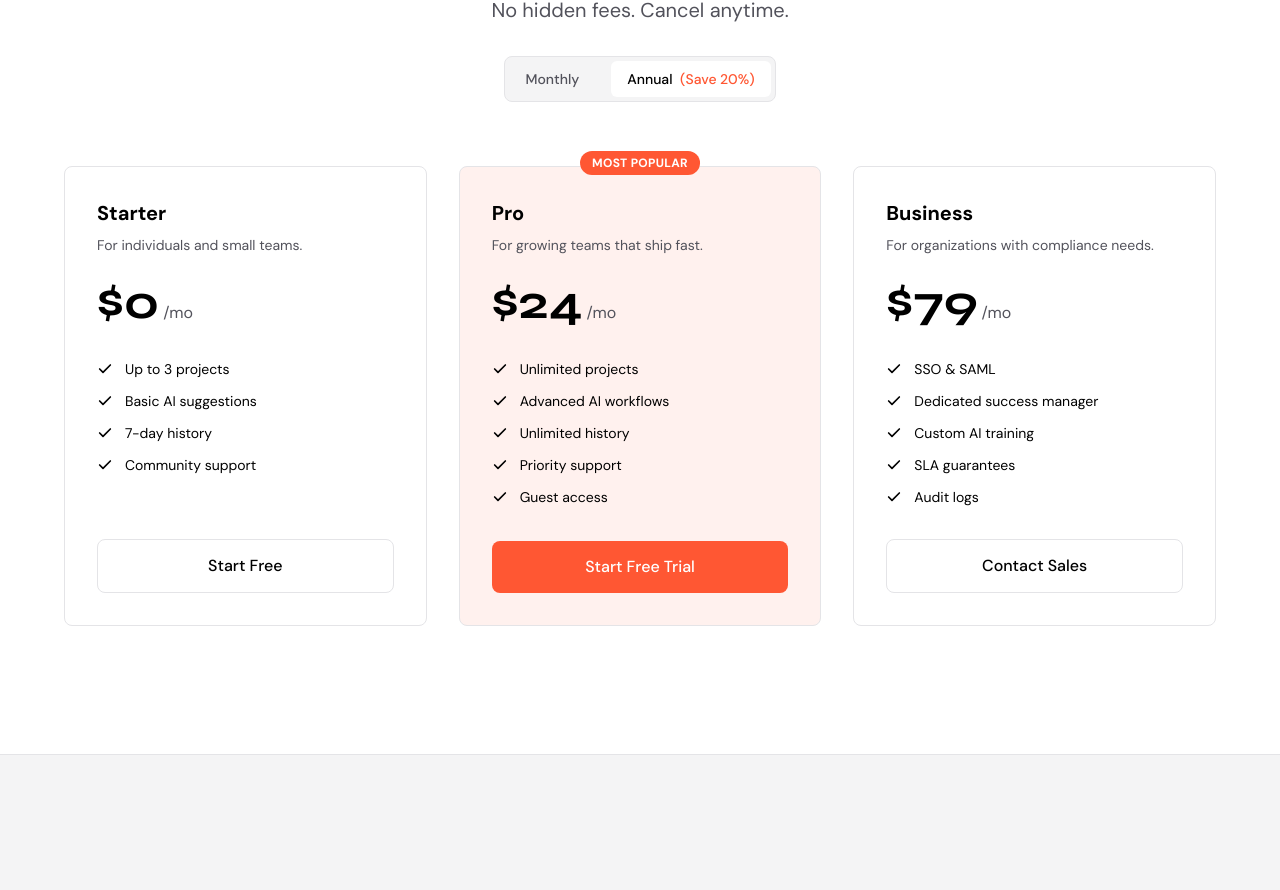
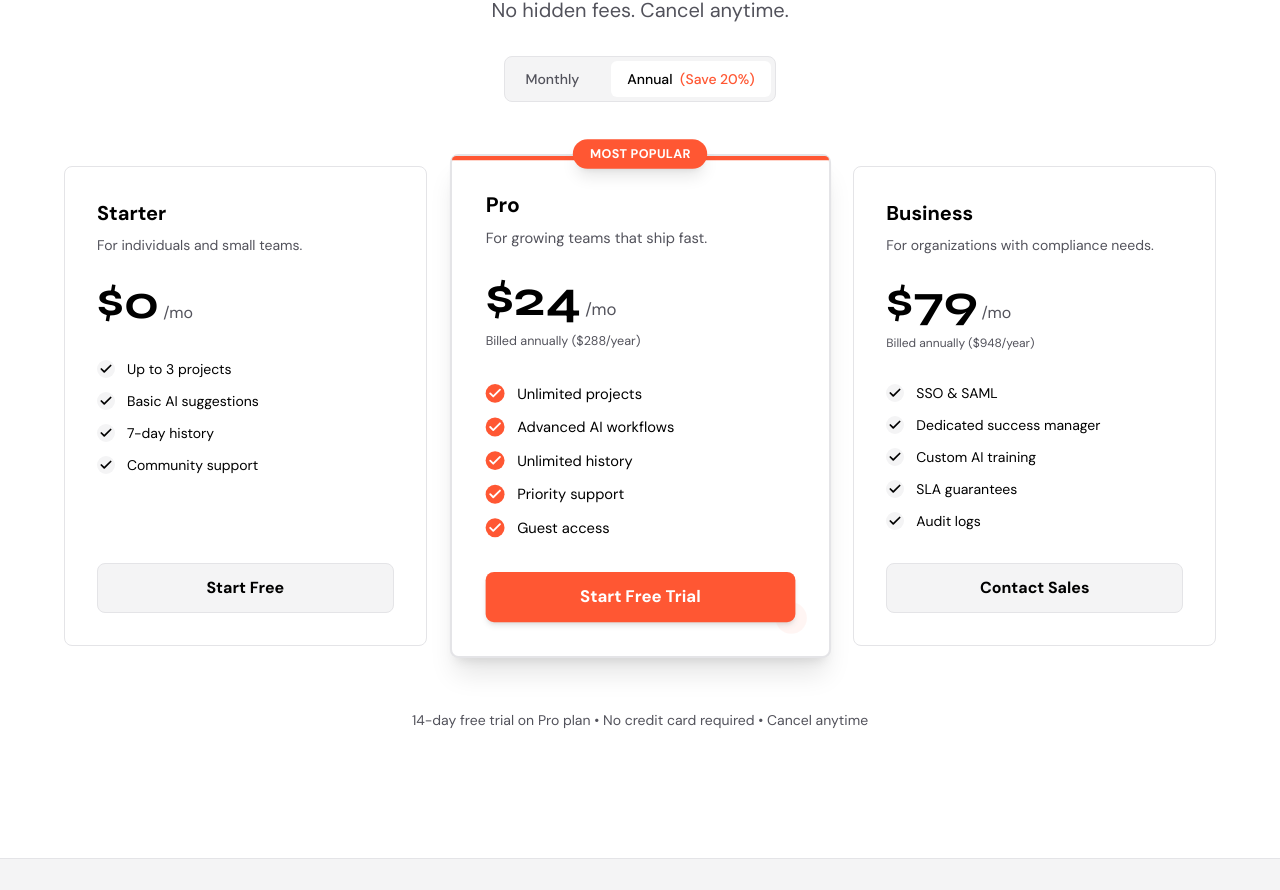
Before and after one commit to amirk85/FlowTask, a Next.js app: page / in a window 1280 px wide. Shown: the part 5208-6098 px from the top of the page. Built offline with nearby package versions, Linux system fonts and the light colour scheme.

Commit message:
improved pricing card css

```diff
--- a/src/components/sections/pricing.tsx
+++ b/src/components/sections/pricing.tsx
@@ -92,16 +92,22 @@ export function Pricing() {
           {tiers.map((tier, index) => (
             <div
               key={tier.name}
-              className={`relative p-8 rounded-lg border flex flex-col ${
+              className={`relative p-8 rounded-lg border flex flex-col transition-all hover:shadow-lg ${
                 tier.popular
-                  ? "border-accent bg-accent-light"
-                  : "border-border bg-background"
+                  ? "border-accent border-2 bg-background shadow-xl scale-105"
+                  : "border-border bg-background hover:border-muted-foreground/20"
               }`}
             >
+              {/* Popular Badge */}
               {tier.popular && (
-                <div className="absolute -top-4 left-1/2 -translate-x-1/2 bg-accent text-white px-3 py-1 rounded-full text-xs font-bold uppercase tracking-wide">
+                <div className="absolute -top-4 left-1/2 -translate-x-1/2 bg-accent text-white px-4 py-1.5 rounded-full text-xs font-bold uppercase tracking-wide shadow-lg z-10">
                   Most Popular
                 </div>
+              )}
+
+              {/* Accent Bar for Popular Tier */}
+              {tier.popular && (
+                <div className="absolute top-0 left-0 right-0 h-1 bg-accent rounded-t-lg"></div>
               )}
 
               <div className="mb-8">
@@ -115,12 +121,23 @@ export function Pricing() {
                   </span>
                   <span className="text-muted-foreground">/mo</span>
                 </div>
+                {tier.price.monthly > 0 && isAnnual && (
+                  <div className="text-xs text-muted-foreground mt-2">
+                    Billed annually (${tier.price.annual * 12}/year)
+                  </div>
+                )}
               </div>
 
               <ul className="space-y-3 mb-8 flex-1">
                 {tier.features.map((feature) => (
                   <li key={feature} className="flex items-center gap-3 text-sm">
-                    <Check size={16} className="shrink-0" strokeWidth={2.5} />
+                    <div className={`rounded-full p-0.5 ${tier.popular ? 'bg-accent' : 'bg-muted'}`}>
+                      <Check
+                        size={14}
+                        className={tier.popular ? 'text-white' : 'text-foreground'}
+                        strokeWidth={3}
+                      />
+                    </div>
                     {feature}
                   </li>
                 ))}
@@ -129,14 +146,30 @@ export function Pricing() {
               <button
                 className={`w-full py-3 rounded-lg font-semibold transition-all ${
                   tier.popular
-                    ? "btn btn-primary"
-                    : "btn btn-secondary"
+                    ? "bg-accent text-white hover:bg-accent-hover shadow-md"
+                    : "bg-muted hover:bg-muted-foreground/10 border border-border"
                 }`}
               >
                 {tier.cta}
               </button>
+
+              {/* Visual Enhancement - Corner Detail */}
+              {tier.popular && (
+                <div className="absolute bottom-4 right-4 opacity-5">
+                  <svg width="40" height="40" viewBox="0 0 40 40">
+                    <circle cx="20" cy="20" r="15" fill="currentColor" className="text-accent" />
+                  </svg>
+                </div>
+              )}
             </div>
           ))}
+        </div>
+
+        {/* Trust Signal */}
+        <div className="text-center mt-16">
+          <p className="text-sm text-muted-foreground">
+            14-day free trial on Pro plan • No credit card required • Cancel anytime
+          </p>
         </div>
       </div>
     </section>
```
